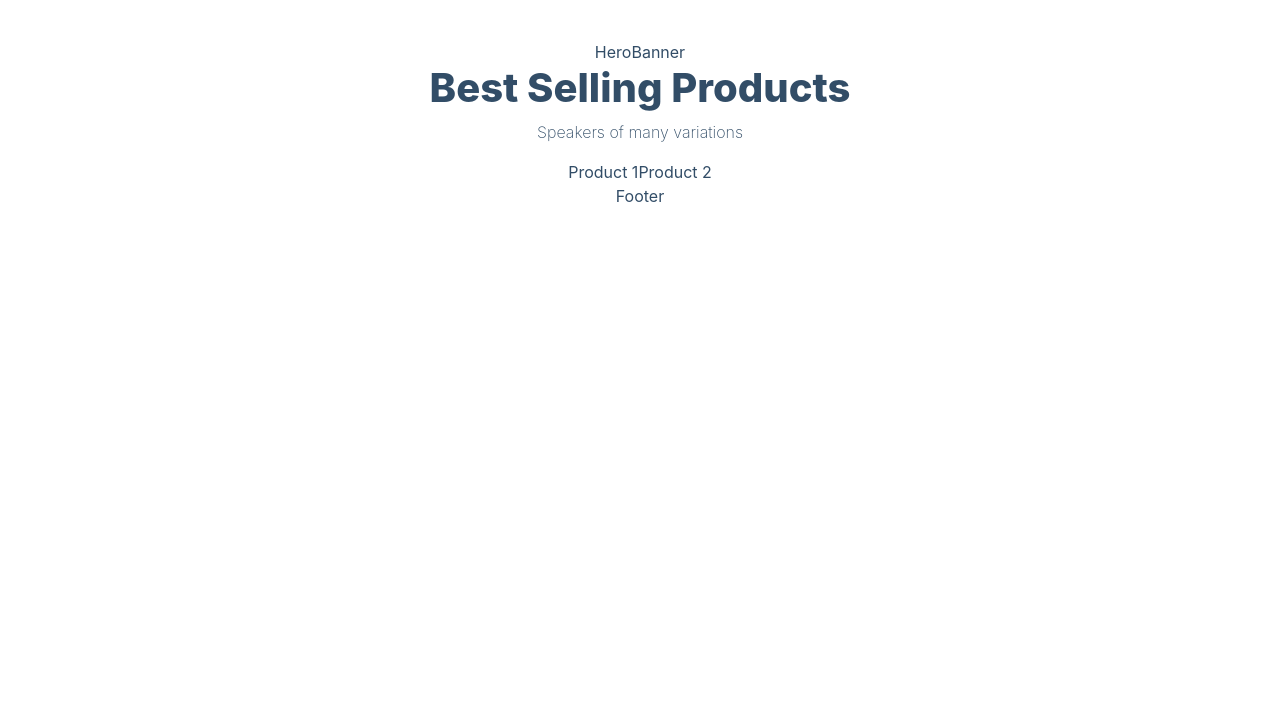
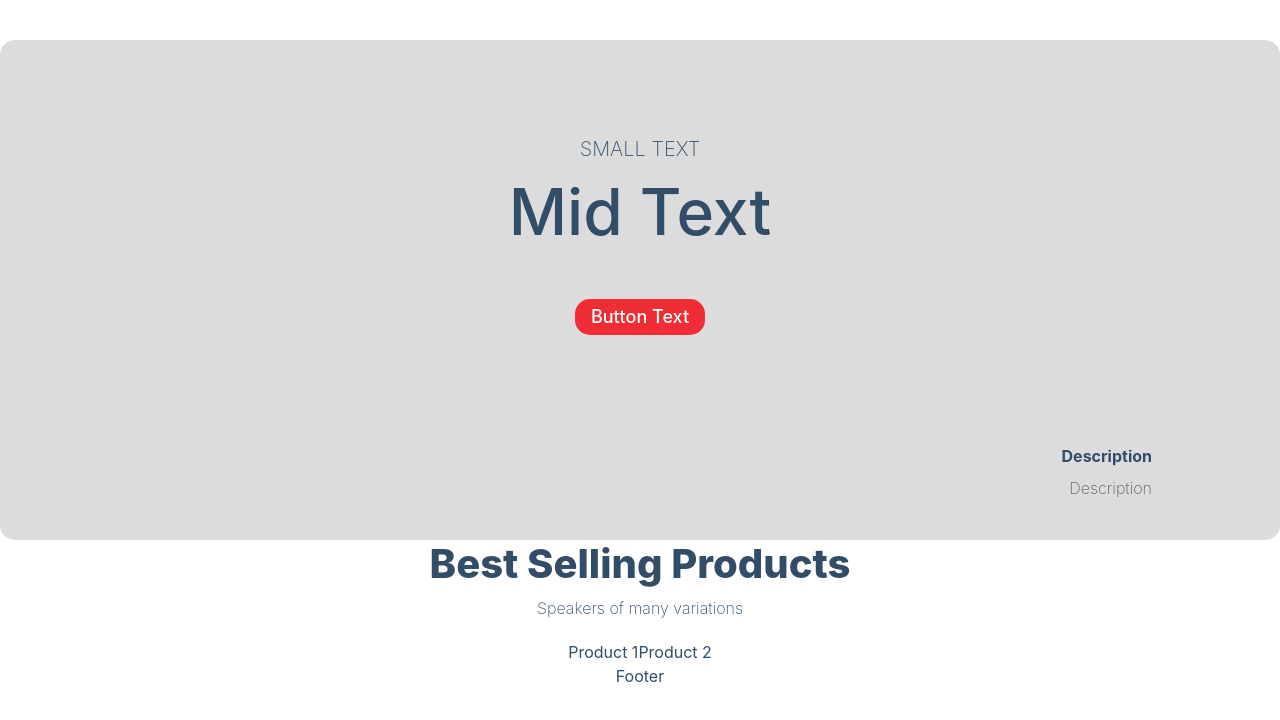
Before and after one commit to samsMay2001/ecomerce-01, a Next.js app: page / in a window 1280 px wide. Shown: the top 720 px of the page. Built offline with nearby package versions, Linux system fonts and the light colour scheme.

Commit message:
added project components

```diff
--- /dev/null
+++ b/components/HeroBanner.jsx
@@ -0,0 +1,27 @@
+import Link from 'next/link';
+import React from 'react'
+
+const HeroBanner = () => {
+    return (
+        <>
+            <div className="hero-banner-container">
+                <div>
+                    <p className="beats-solo">SMALL TEXT</p>
+                    <h3>Mid Text</h3>
+                    {/* <img src="" alt="headphones" className='hero-banner-image ' /> */}
+                </div>
+                <div>
+                    <Link href="/product/ID">
+                        <button type='button'>Button Text</button>
+                    </Link>
+                    <div className="desc">
+                        <h5>Description</h5>
+                        <p>Description</p>
+                    </div>
+                </div>
+            </div>
+        </>
+    )
+}
+
+export default HeroBanner;
--- /dev/null
+++ b/components/Products.jsx
@@ -0,0 +1,11 @@
+import React from 'react'
+
+const Product = () => {
+    return (
+        <>
+            Product works
+        </>
+    )
+}
+
+export default Product;
--- /dev/null
+++ b/components/index.js
@@ -0,0 +1,7 @@
+export {default as Footer} from './Footer'
+export {default as Layout} from './Layout'
+export {default as Navbar} from './Navbar'
+export {default as Product} from './Products'
+export {default as HeroBanner} from './HeroBanner'
+export {default as FooterBanner} from './FooterBanner'
+export {default as Car} from './Cart'
--- a/pages/index.jsx
+++ b/pages/index.jsx
@@ -1,8 +1,9 @@
 import React from 'react'
 import "jquery";
 import "popper.js/dist/umd/popper"
-import "bootstrap/dist/js/bootstrap";
+// import "bootstrap/dist/js/bootstrap";
 import "bootstrap/dist/css/bootstrap.css";
+import {Product, FooterBanner, HeroBanner} from '../components'
 
 const Home = () => {
   let overideClass = {
@@ -15,12 +16,12 @@ const Home = () => {
   return (
     <div style={overideClass}>
       <div className='products-heading'>
-      HeroBanner
+        <HeroBanner></HeroBanner>
         <div>
           <h2>Best Selling Products</h2>
           <p>Speakers of many variations</p>
         </div>
-      <div>
+        <div className='products-container'>
           {['Product 1', 'Product 2'].map((product)=> product)}
         </div>
         Footer
```
Also changed, not shown: components/Cart.jsx (added, +9 -0 lines), components/Footer.jsx (added, +9 -0 lines), components/FooterBanner.jsx (added, +9 -0 lines), components/Layout.jsx (added, +9 -0 lines), components/Navbar.jsx (added, +9 -0 lines). Lines whose indentation alone changed are shown as unchanged.
